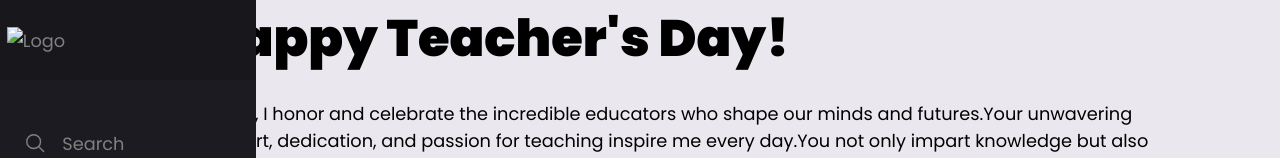
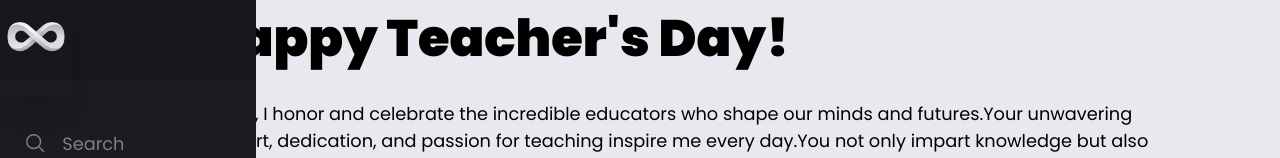
Before and after one commit to saivara1341/vara4, a plain HTML site: page index.html in a window 1280 px wide. Shown: the top 158 px of the page. Drawn offline with nearby package versions, Linux system fonts and the light colour scheme.

Commit message:
index.html

```diff
--- a/index.html
+++ b/index.html
@@ -12,7 +12,7 @@
     <ul class="navbar-items flexbox-col">
       <li class="navbar-logo flexbox-left">
         <a class="navbar-item-inner flexbox">
-          <img src="images/1.png" alt="Logo" class="navbar-logo-img">
+          <img src="1.png" alt="Logo" class="navbar-logo-img">
         </a>
       </li>
       <li class="navbar-item flexbox-left">
```
